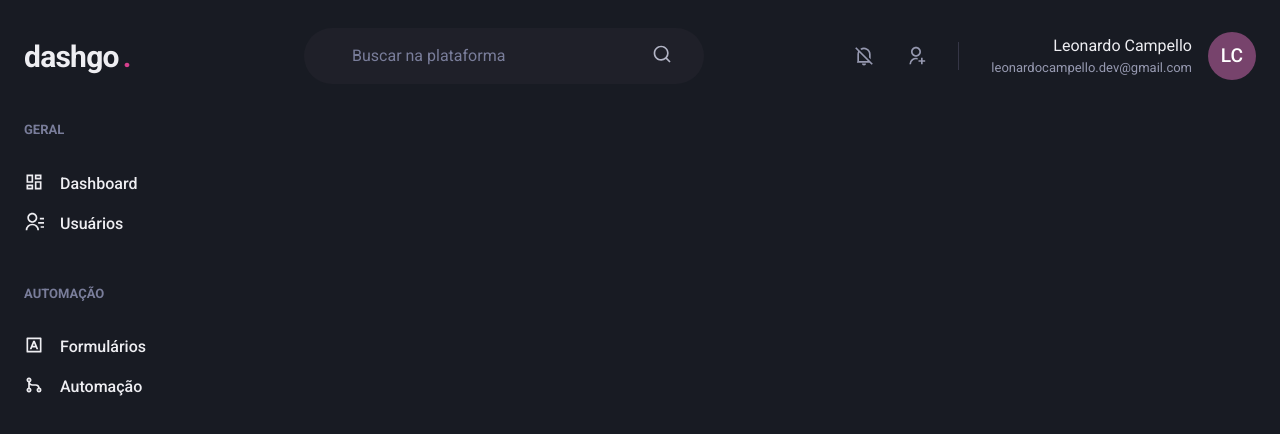
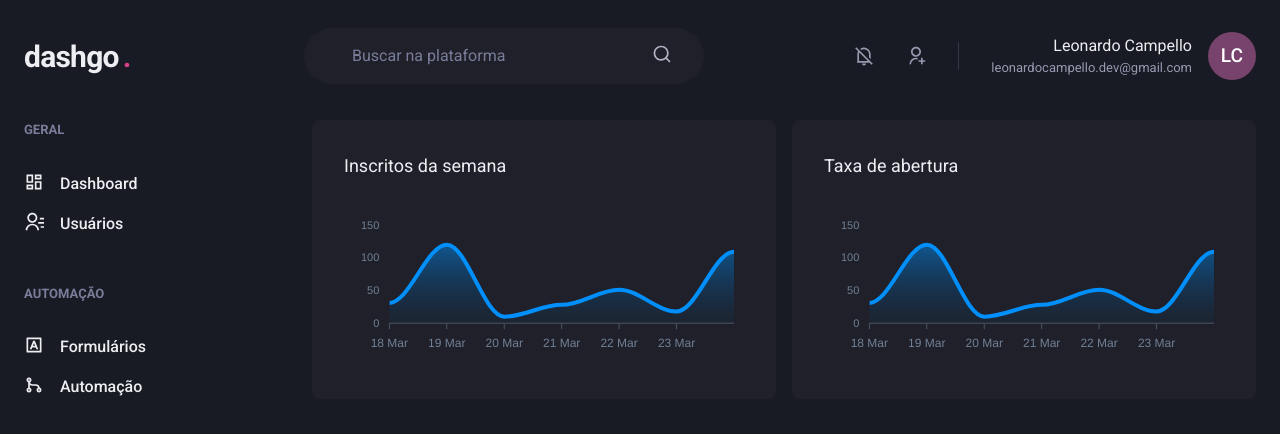
Before and after one commit to LeonardoCampello-dev/dashgo, a Next.js app: page /dashboard in a window 1280 px wide. Shown: the top 434 px of the page. Built offline with nearby package versions, Linux system fonts and the light colour scheme.

Commit message:
💥 NEW: Dashboard page

```diff
--- a/package.json
+++ b/package.json
@@ -13,9 +13,11 @@
     "@chakra-ui/react": "^1.6.4",
     "@emotion/react": "^11.4.0",
     "@emotion/styled": "^11.3.0",
+    "apexcharts": "^3.27.1",
     "framer-motion": "^4.1.17",
     "next": "11.0.1",
     "react": "17.0.2",
+    "react-apexcharts": "^1.3.9",
     "react-dom": "17.0.2",
     "react-icons": "^4.2.0"
   },
--- a/src/pages/dashboard.tsx
+++ b/src/pages/dashboard.tsx
@@ -1,7 +1,65 @@
-import { Flex } from '@chakra-ui/react';
+import dynamic from 'next/dynamic';
+
+import { Flex, SimpleGrid, Box, Text, theme } from '@chakra-ui/react';
 
 import { Header } from '../components/Header';
 import { Sidebar } from '../components/Siderbar';
+
+const Chart = dynamic(() => import('react-apexcharts'), {
+  ssr: false
+});
+
+const options = {
+  chart: {
+    toolbar: {
+      show: false
+    },
+    zoom: {
+      enable: false
+    },
+    foreColor: theme.colors.gray[500]
+  },
+  grid: {
+    show: false
+  },
+  dataLabels: {
+    enabled: false
+  },
+  tooltip: {
+    enabled: false
+  },
+  xaxis: {
+    type: 'datetime',
+    axisBorder: {
+      color: theme.colors.gray[600]
+    },
+    axisTicks: {
+      color: theme.colors.gray[600]
+    },
+    categories: [
+      '2021-03-18T00:00:00.00Z',
+      '2021-03-19T00:00:00.00Z',
+      '2021-03-20T00:00:00.00Z',
+      '2021-03-21T00:00:00.00Z',
+      '2021-03-22T00:00:00.00Z',
+      '2021-03-23T00:00:00.00Z',
+      '2021-03-24T00:00:00.00Z'
+    ]
+  },
+  fill: {
+    opacity: 0.3,
+    type: 'gradient',
+    gradient: {
+      shade: 'dark',
+      opacityFrom: 0.7,
+      opacityTo: 0.3
+    }
+  }
+};
+
+const series = [
+  { name: 'crazy subscribers', data: [31, 120, 10, 28, 51, 18, 109] }
+];
 
 export default function Dashboard() {
   return (
@@ -10,6 +68,38 @@
 
       <Flex width='100%' my='6' maxWidth={1480} mx='auto' px='6'>
         <Sidebar />
+
+        <SimpleGrid
+          flex='1'
+          gap='4'
+          minChildWidth='320px'
+          align='flex-start'
+        >
+          <Box p='8' bg='gray.800' borderRadius={8} pb='4'>
+            <Text fontSize='lg' mb='4'>
+              Inscritos da semana
+            </Text>
+            <Chart
+              options={options}
+              series={series}
+              type='area'
+              height={160}
+            />
+          </Box>
+
+          <Box p='8' bg='gray.800' borderRadius={8} pb='4'>
+            <Text fontSize='lg' mb='4'>
+              Taxa de abertura
+            </Text>
+
+            <Chart
+              options={options}
+              series={series}
+              type='area'
+              height={160}
+            />
+          </Box>
+        </SimpleGrid>
       </Flex>
     </Flex>
   );
```
Also changed, not shown: 1 other file (tests, documents, lock files or other folders).
